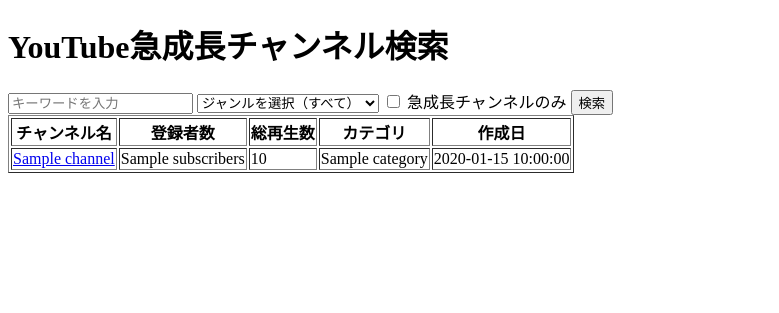
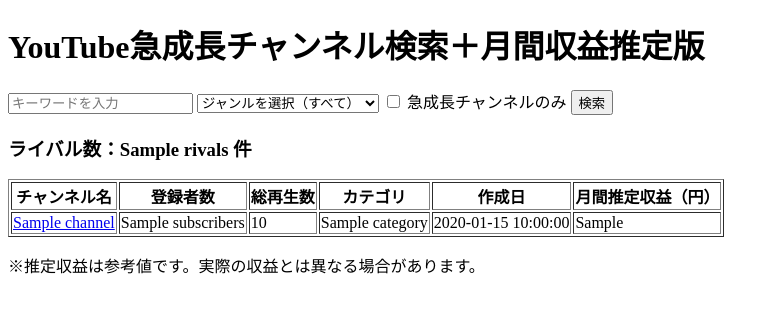
Before and after one commit to yamakenzzr/youtube-growth-app, a Flask app: template templates/index.html in a window 1280 px wide. Shown: the top 313 px of the page, without its empty margins (0-779 px from the left). Run offline with Flask 3, Linux system fonts and the light colour scheme; the template is opened without the code that fills it: most values are stand-ins (such as "Sample title", 1, 10 or a date in 2020).

Commit message:
Add files via upload

```diff
--- a/app.py
+++ b/app.py
@@ -1,3 +1,4 @@
+
 from flask import Flask, render_template, request
 from googleapiclient.discovery import build
 from dateutil import parser
@@ -82,16 +83,20 @@ def index():
                 (datetime.datetime.utcnow() - published_at.replace(tzinfo=None)).days <= 180 and subs >= 1000 and views >= 10000
             ):
                 if (not selected_genre or genre == selected_genre):
+                    months_since_creation = max((datetime.datetime.utcnow() - published_at).days / 30, 1)
+                    monthly_views = views / months_since_creation
+                    estimated_monthly_income = int(monthly_views * 0.3)
                     channels.append({
                         "title": channel_title,
                         "url": f"https://www.youtube.com/channel/{channel_id}",
                         "subscribers": f"{subs:,}",
                         "views": f"{views:,}",
                         "category": genre,
-                        "created": published_at.strftime("%Y/%m/%d")
+                        "created": published_at.strftime("%Y/%m/%d"),
+                        "estimated_income": f"{estimated_monthly_income:,}"
                     })
 
-    return render_template("index.html", channels=channels, genres=GENRE_KEYWORDS.keys())
+    return render_template("index.html", channels=channels, genres=GENRE_KEYWORDS.keys(), rivals=len(channels))
 
 if __name__ == "__main__":
     port = int(os.environ.get("PORT", 10000))
--- a/requirements.txt
+++ b/requirements.txt
@@ -1,3 +1,4 @@
+
 flask
 google-api-python-client
 python-dateutil
--- a/templates/index.html
+++ b/templates/index.html
@@ -1,11 +1,12 @@
+
 <!DOCTYPE html>
 <html>
 <head>
     <meta charset="UTF-8">
-    <title>YouTube急成長チャンネル検索＋ジャンル分類版</title>
+    <title>YouTube急成長チャンネル検索＋月間収益推定版</title>
 </head>
 <body>
-    <h1>YouTube急成長チャンネル検索</h1>
+    <h1>YouTube急成長チャンネル検索＋月間収益推定版</h1>
     <form method="get">
         <input type="text" name="keyword" placeholder="キーワードを入力" value="{{ request.args.get('keyword', '') }}">
         <select name="genre">
@@ -17,8 +18,9 @@
         <label><input type="checkbox" name="growth" value="on" {% if request.args.get('growth') == 'on' %}checked{% endif %}> 急成長チャンネルのみ</label>
         <button type="submit">検索</button>
     </form>
+    <h3>ライバル数：{{ rivals }} 件</h3>
     <table border="1">
-        <tr><th>チャンネル名</th><th>登録者数</th><th>総再生数</th><th>カテゴリ</th><th>作成日</th></tr>
+        <tr><th>チャンネル名</th><th>登録者数</th><th>総再生数</th><th>カテゴリ</th><th>作成日</th><th>月間推定収益（円）</th></tr>
         {% for ch in channels %}
         <tr>
             <td><a href="{{ ch.url }}" target="_blank">{{ ch.title }}</a></td>
@@ -26,8 +28,10 @@
             <td>{{ ch.views }}</td>
             <td>{{ ch.category }}</td>
             <td>{{ ch.created }}</td>
+            <td>{{ ch.estimated_income }}</td>
         </tr>
         {% endfor %}
     </table>
+    <p>※推定収益は参考値です。実際の収益とは異なる場合があります。</p>
 </body>
 </html>
```
